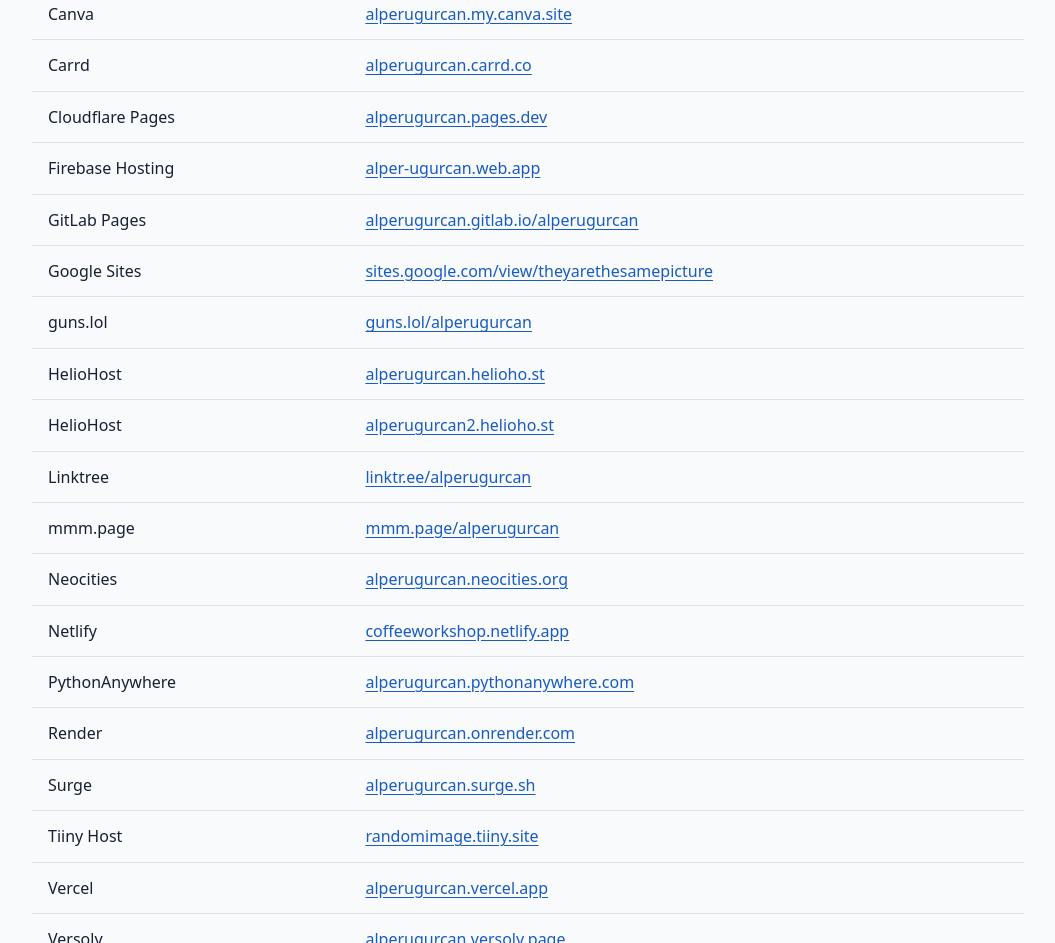
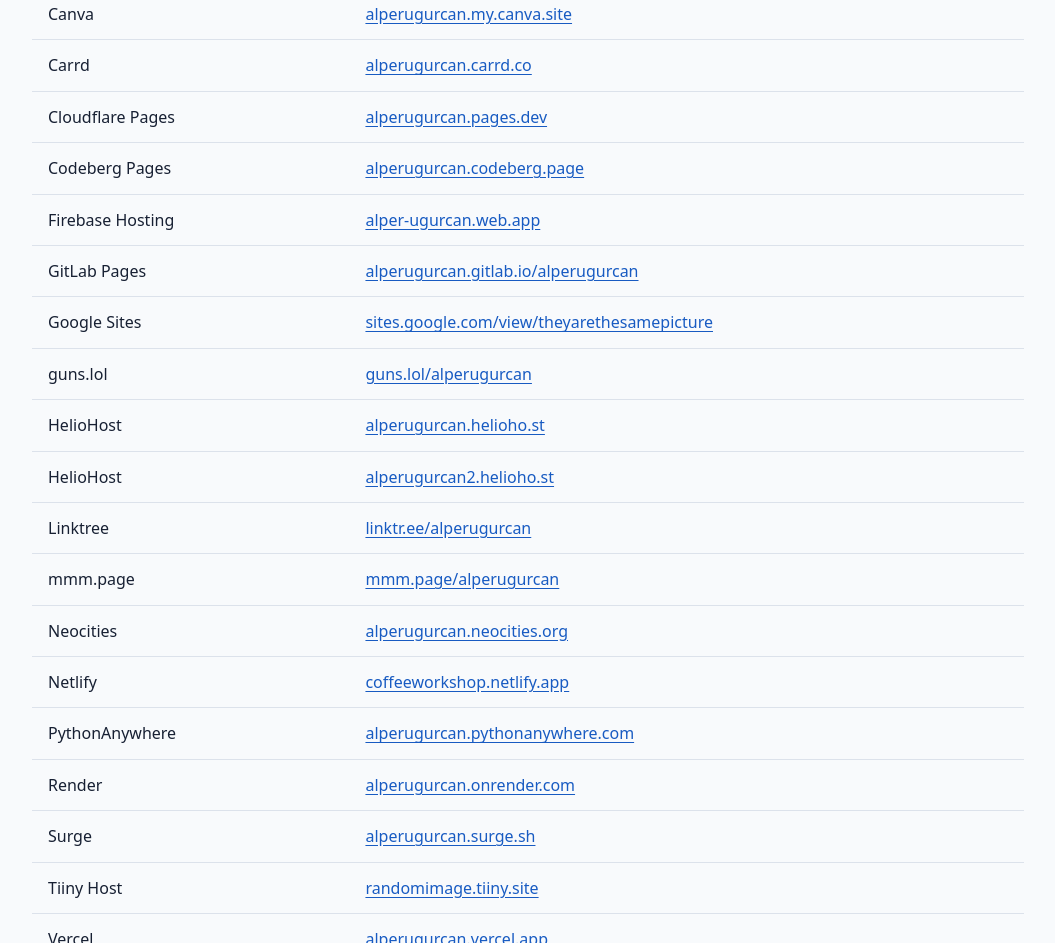
Before and after one commit to alperugurca/freedomains, a plain HTML site: page index.html in a window 1280 px wide. Shown: the part 3628-4571 px from the top of the page, without its empty margins (112-1167 px from the left). Drawn offline with Linux system fonts and the light colour scheme.

Commit message:
Add Codeberg Pages website example

```diff
--- a/index.html
+++ b/index.html
@@ -107,6 +107,7 @@
 <tr><td>Canva</td><td><a href="https://alperugurcan.my.canva.site/">alperugurcan.my.canva.site</a></td></tr>
 <tr><td>Carrd</td><td><a href="https://alperugurcan.carrd.co">alperugurcan.carrd.co</a></td></tr>
 <tr><td>Cloudflare Pages</td><td><a href="https://alperugurcan.pages.dev">alperugurcan.pages.dev</a></td></tr>
+<tr><td>Codeberg Pages</td><td><a href="https://alperugurcan.codeberg.page/">alperugurcan.codeberg.page</a></td></tr>
 <tr><td>Firebase Hosting</td><td><a href="https://alper-ugurcan.web.app">alper-ugurcan.web.app</a></td></tr>
 <tr><td>GitLab Pages</td><td><a href="https://alperugurcan.gitlab.io/alperugurcan">alperugurcan.gitlab.io/alperugurcan</a></td></tr>
 <tr><td>Google Sites</td><td><a href="https://sites.google.com/view/theyarethesamepicture">sites.google.com/view/theyarethesamepicture</a></td></tr>
```
Also changed, not shown: 1 other file.
